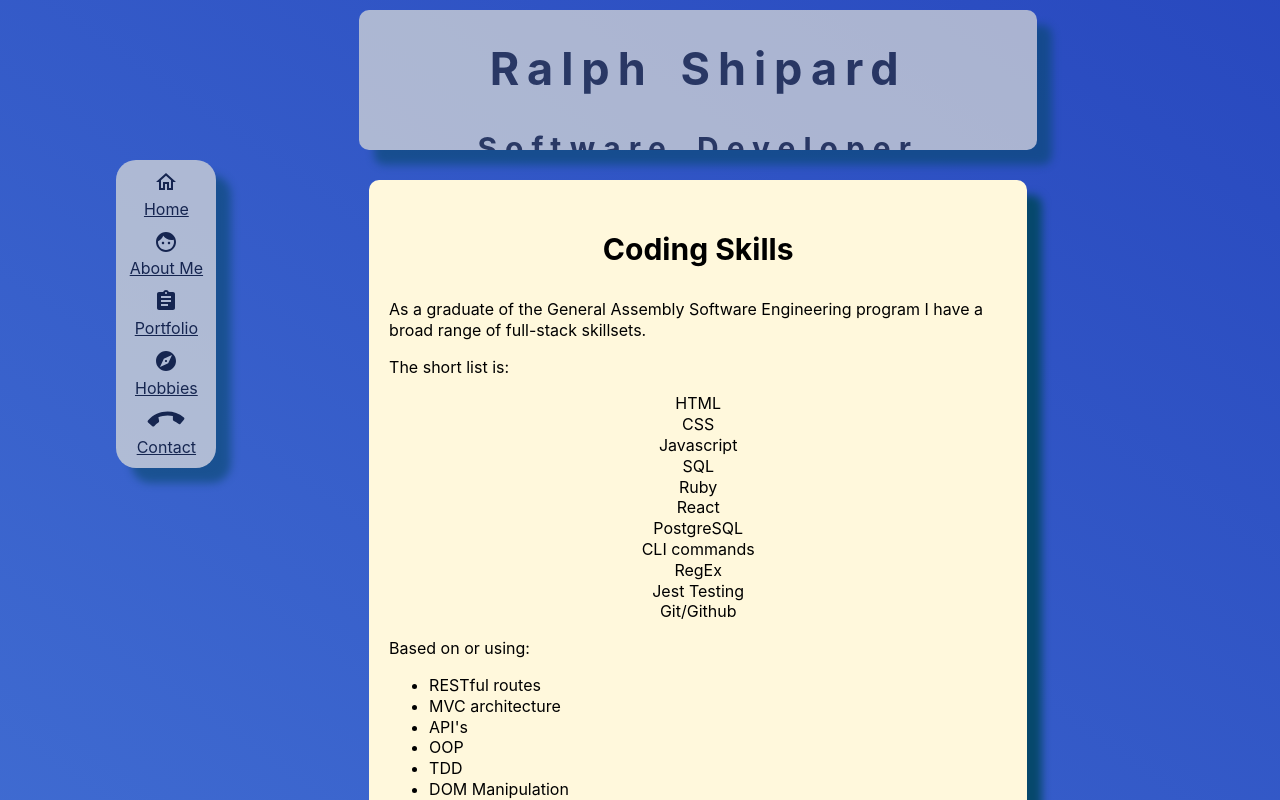
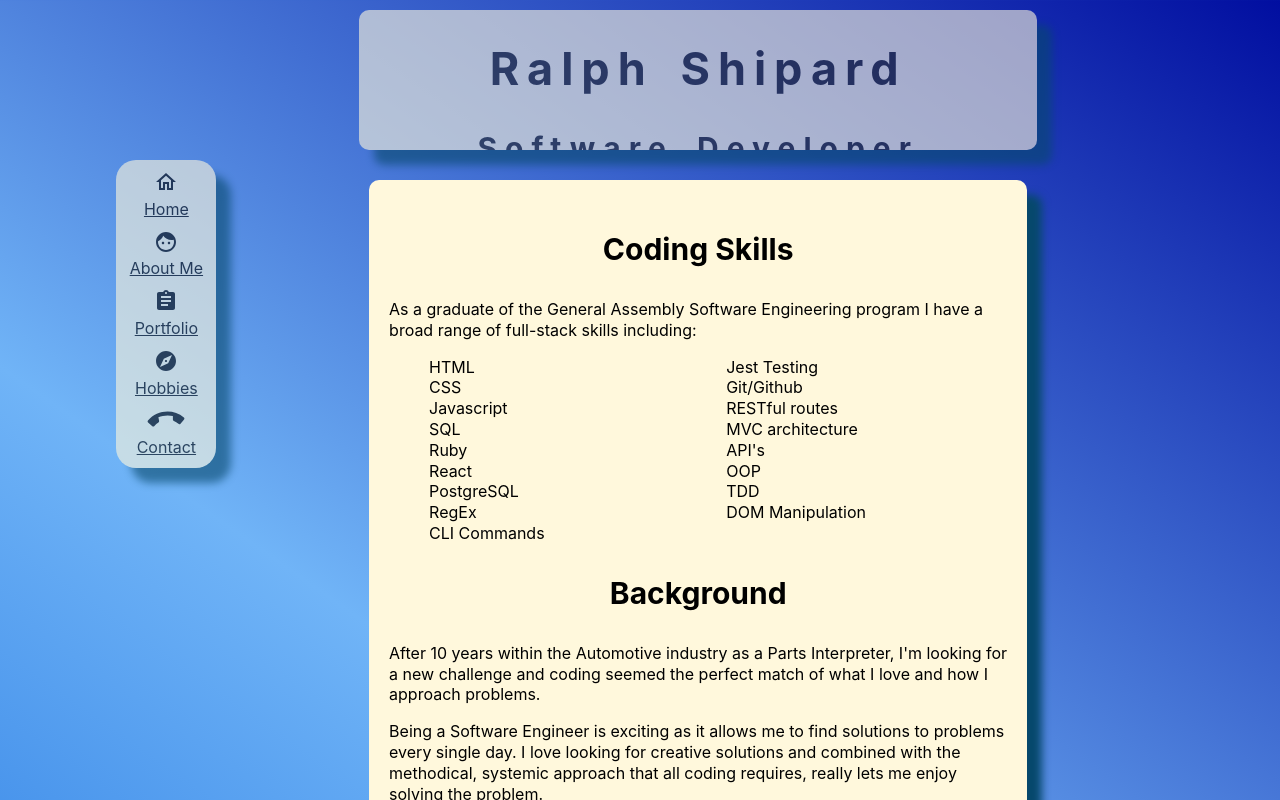
Before and after one commit to rshipard/rshipard.github.io, a React (Create React App) app: page /about in a window 1280 px wide. Shown: the top 800 px of the page. Built offline with nearby package versions, Linux system fonts and the light colour scheme.

Commit message:
small css changes

```diff
--- a/src/Views/Final/AboutMe/AboutMe.css
+++ b/src/Views/Final/AboutMe/AboutMe.css
@@ -13,15 +13,9 @@
     text-align: center;
 }
 
-.coding-skills {
-    display: flex;
-    align-items: center;
-    flex-direction:column;
-}
-
-.coding-skills p{
-    display: inline-block;
-    margin: 0 auto;
+.coding-skills ul {
+    columns: 2;
+    align-content: center;
 }
 
 .no-bullets {
--- a/src/Views/Final/AboutMe/AboutMe.js
+++ b/src/Views/Final/AboutMe/AboutMe.js
@@ -5,23 +5,20 @@ function AboutMe(props) {
         <div className="AboutMeFinal">
             <div className="coding">
                 <h3>Coding Skills</h3>
-                <p>As a graduate of the General Assembly Software Engineering program I have a broad range of full-stack skillsets.</p>
-                <p>The short list is:</p>
+                <p>As a graduate of the General Assembly Software Engineering program I have a broad range of full-stack skills including:</p>
                 <div className="coding-skills">
-                    <p>HTML</p>
-                    <p>CSS</p>
-                    <p>Javascript</p>
-                    <p>SQL</p>
-                    <p>Ruby</p>
-                    <p>React</p>
-                    <p>PostgreSQL</p>
-                    <p>CLI commands</p>
-                    <p>RegEx</p>
-                    <p>Jest Testing</p>
-                    <p>Git/Github</p>
-                </div>
-                <p>Based on or using:</p>
-                <ul className="coding-related-skills">
+                    <ul className="no-bullets horizontal-list">
+                        <li>HTML</li>
+                        <li>CSS</li>
+                        <li>Javascript</li>
+                        <li>SQL</li>
+                        <li>Ruby</li>
+                        <li>React</li>
+                        <li>PostgreSQL</li>
+                        <li>RegEx</li>
+                        <li>CLI Commands</li>
+                        <li>Jest Testing</li>
+                        <li>Git/Github</li>
                         <li>RESTful routes</li>
                         <li>MVC architecture</li>
                         <li>API's</li>
@@ -29,6 +26,7 @@ function AboutMe(props) {
                         <li>TDD</li>
                         <li>DOM Manipulation</li>
                     </ul>
+                </div>
             </div>
             <div className="background">
                 <h3>Background</h3>
--- a/src/Views/Final/FinalPage.css
+++ b/src/Views/Final/FinalPage.css
@@ -20,7 +20,6 @@
 
 .FinalPage {
   background: linear-gradient(35deg, #005ad7, #70b4f7, #010ea0);
-  background-size: 600% 600%;
   animation: AnimationName 15s ease infinite;
   line-height: 1.3;
 }
--- a/src/Views/Final/LandingPage/LandingPage.css
+++ b/src/Views/Final/LandingPage/LandingPage.css
@@ -7,6 +7,10 @@
     border-radius: 10px;
     padding: 20px;
     filter: drop-shadow(15px 15px 4px rgb(6, 72, 108));
+}
+
+.LandingPageFinal svg {
+    width: 90%;
 }
 
 .LandingPageFinal p {
```
Lines whose indentation alone changed are shown as unchanged.
